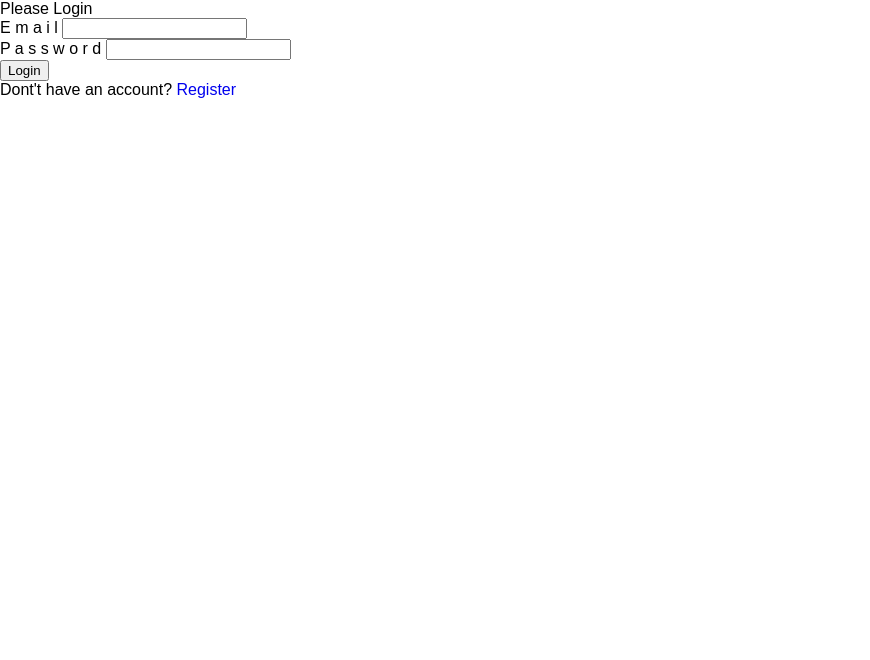
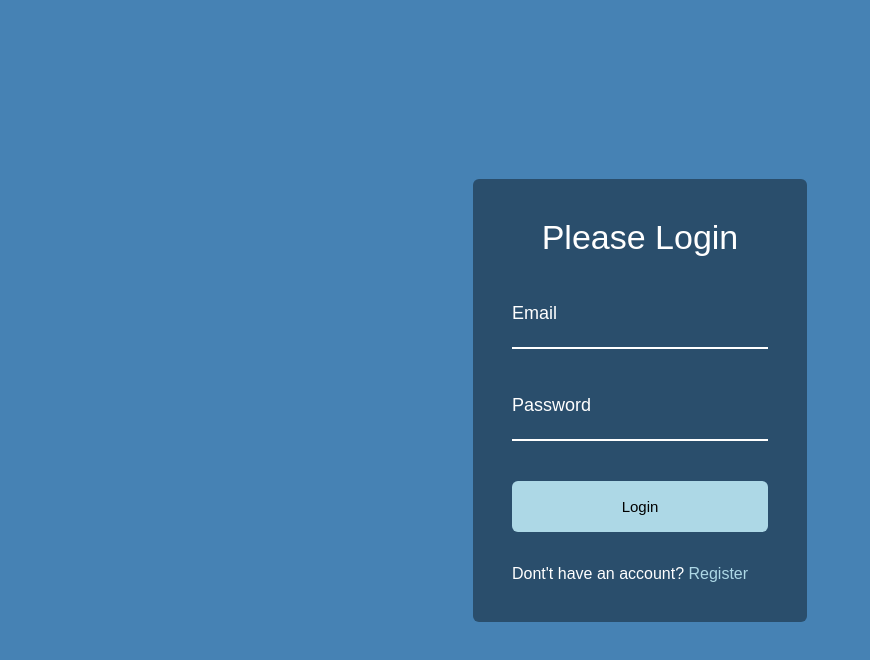
Before and after one commit to gsaurabhaxioned/jstask8, a plain HTML site: page index.html in a window 1280 px wide. Shown: the whole page, without its empty margins (0-870 px from the left). Drawn offline with Linux system fonts and the light colour scheme.

Commit message:
css styling added for form

```diff
--- a/assets/css/style.css
+++ b/assets/css/style.css
@@ -103,27 +103,123 @@ li {
   width: 86%;
   margin: 0 auto;
 }
-/*=================================
-  Header styling starts here
-=================================*/
-
-
-
-
-
-
-/*=================================
-  Header styling ends here
-=================================*/
 
 /*=================================
   main styling starts here
 =================================*/
 
+main {
+  height: 100vh;
+  display: flex;
+  justify-content: center;
+  align-items: center;
+  background-color: #4682B4;
+}
+
+.login-page {
+  padding: 39px;
+  flex-basis: 20%;
+  border-radius: 6px;
+  background-color: #2A4E6C;
+}
+
+h1 {
+  color: #fff;
+  font-size: 34px;
+  text-align: center;
+}
+
+input {
+  width: 100%;
+  border: none;
+  display: block;
+  background-color: transparent;
+  color: #fff;
+  font-size: 18px;
+}
+
+input:focus {
+  outline: none;
+}
+
+.email::after,.password::after {
+  content: '';
+  width: 100%;
+  height: 2px;
+  display: block;
+  background-color: #fff;
+}
+
+label span {
+  margin: 46px 0 0 0;
+  float: left;
+  color: #fff;
+  font-size: 18px;
+  transition: all ease-in-out 0.1s;
+}
+
+.email label span:nth-child(2) {
+  transition: all ease-in-out 0.2s;
+}
+
+.email label span:nth-child(3) {
+  transition: all ease-in-out 0.3s;
+}
+
+.email label span:nth-child(4) {
+  transition: all ease-in-out 0.4s;
+}
+
+.email label span:nth-child(5) {
+  transition: all ease-in-out 0.5s;
+}
+
+.password label span:nth-child(2) {
+  transition: all ease-in-out 0.2s;
+}
+
+.password label span:nth-child(3) {
+  transition: all ease-in-out 0.3s;
+}
+
+.password label span:nth-child(4) {
+  transition: all ease-in-out 0.4s;
+}
+
+.password label span:nth-child(5) {
+  transition: all ease-in-out 0.5s;
+}
+
+.password label span:nth-child(6) {
+  transition: all ease-in-out 0.5s;
+}
+
+.password label span:nth-child(7) {
+  transition: all ease-in-out 0.5s;
+}
+
+.password label span:nth-child(8) {
+  transition: all ease-in-out 0.5s;
+}
 
 
+.login input[type="submit"] {
+  padding: 17px 0;
+  margin-top: 40px;
+  border-radius: 6px;
+  background-color: #ADD8E6;
+  color: #000;
+  font-size: 15px;
+}
 
+.register {
+  margin-top: 33px;
+  color: #fff;
+}
 
+.register a {
+  color: #ADD8E6;
+}
 
 
 
```
